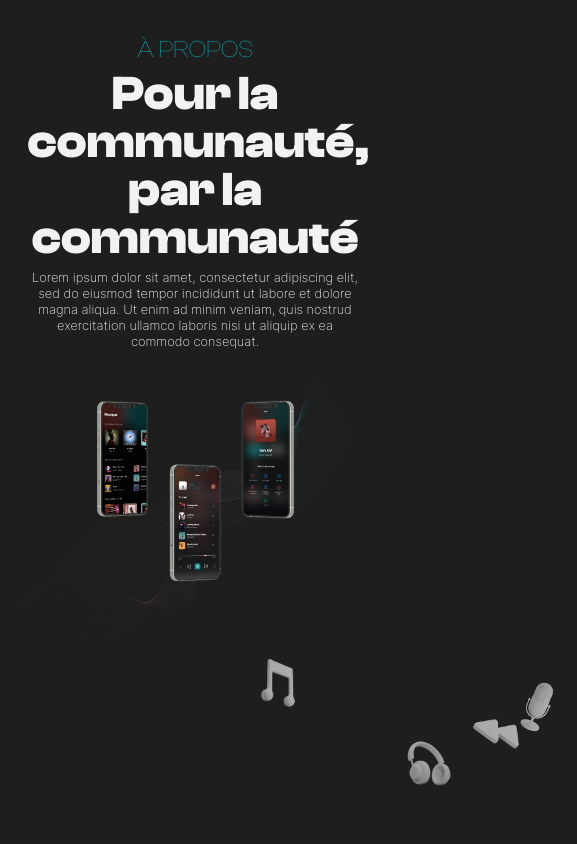
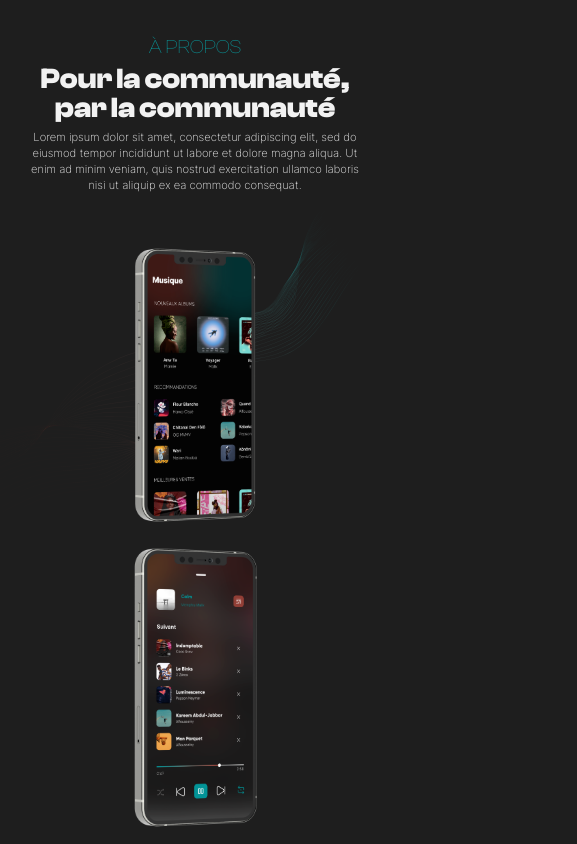
Before and after one commit to MozartOnWeb/ikazic, a Next.js app: page / in a window 390 px wide. Shown: the part 2160-3004 px from the top of the page, 577 px wide, since content can reach past the window. Built offline with nearby package versions, Linux system fonts and the light colour scheme.

Commit message:
about section is responsive

```diff
--- a/sections/About/about.scss
+++ b/sections/About/about.scss
@@ -57,34 +57,116 @@
       }
     }
     .about-icons {
-      background-color: rgb(212, 209, 221);
       width: 100%;
       height: 100%;
-      position: relative;
+      position: absolute;
       img {
         position: absolute;
         z-index: 1;
-        opacity: 0.7;
       }
       .headphone {
         transform: scale(0.08);
-        left: 12%;
-        top: -70%;
+        left: 10vw;
+        top: -25vw;
+        padding: 5rem;
+        background-color: $green;
+        border-radius: 100%;
       }
       .micro {
         transform: scale(0.13);
-        left: 60%;
-        top: -30%;
+        right: -10vw;
+        bottom: 5vw;
+        background-color: $red;
+        border-radius: 100%;
       }
       .note {
-        transform: scale(0.1);
-        left: -10%;
-        top: 30%;
+        transform: scale(0.08);
+        left: 5vw;
+        bottom: -20vw;
+        padding: 5rem;
+        background-color: $red;
+        border-radius: 100%;
       }
       .backward {
         transform: scale(0.08);
-        left: 40%;
-        top: 30%;
+        right: 5vw;
+        bottom: -22vw;
+        padding: 5rem;
+        background-color: $green;
+        border-radius: 100%;
+      }
+    }
+  }
+
+  @media (max-width: 1024px) {
+    height: auto;
+    .bottom-section {
+      .about-icons {
+        display: none;
+      }
+      .mockups {
+        width: 90%;
+        img {
+          width: 30%;
+          height: 30%;
+        }
+      }
+    }
+  }
+  @media (max-width: 769px) {
+    height: auto;
+    .top-section {
+      margin-bottom: 3rem;
+      h1 {
+        font-size: 2rem;
+        margin-bottom: 0.5rem;
+      }
+      p {
+        font-family: $body_font;
+        font-weight: 200;
+        font-size: 0.7rem;
+        margin-bottom: 2rem;
+        line-height: 1rem;
+        width: 100%;
+      }
+    }
+    .bottom-section {
+      .mockups {
+        margin-inline: auto;
+        width: 100%;
+        display: flex;
+        justify-content: space-around;
+        align-items: center;
+        flex-direction: column;
+        img {
+          width: 40%;
+          height: 40%;
+          margin-bottom: 1rem;
+        }
+        .second-mockup {
+          margin-top: 0rem;
+        }
+      }
+    }
+  }
+
+  @media (max-width: 640px) {
+    .top-section {
+      margin-bottom: 3rem;
+      h3 {
+        font-size: 1.2rem;
+      }
+      h1 {
+        font-size: 1.8rem;
+        margin-bottom: 0.4rem;
+      }
+      p {
+        font-family: $body_font;
+        font-weight: 200;
+        font-size: 0.7rem;
+        margin-bottom: 2rem;
+        line-height: 1rem;
+        width: 100%;
       }
     }
   }
--- a/sections/About/about.tsx
+++ b/sections/About/about.tsx
@@ -38,17 +38,20 @@ export const About = () => {
             className="headphone"
             src={headphone}
             alt="headphone icon in about section"
+            quality={100}
           />
           <Image className="note" src={note} alt="note icon in about section" />
           <Image
             className="micro"
             src={micro}
             alt="micro icon in about section"
+            quality={100}
           />
           <Image
             className="backward"
             src={backward}
             alt="backwrad icon in about section"
+            quality={100}
           />
         </div>
 
```
